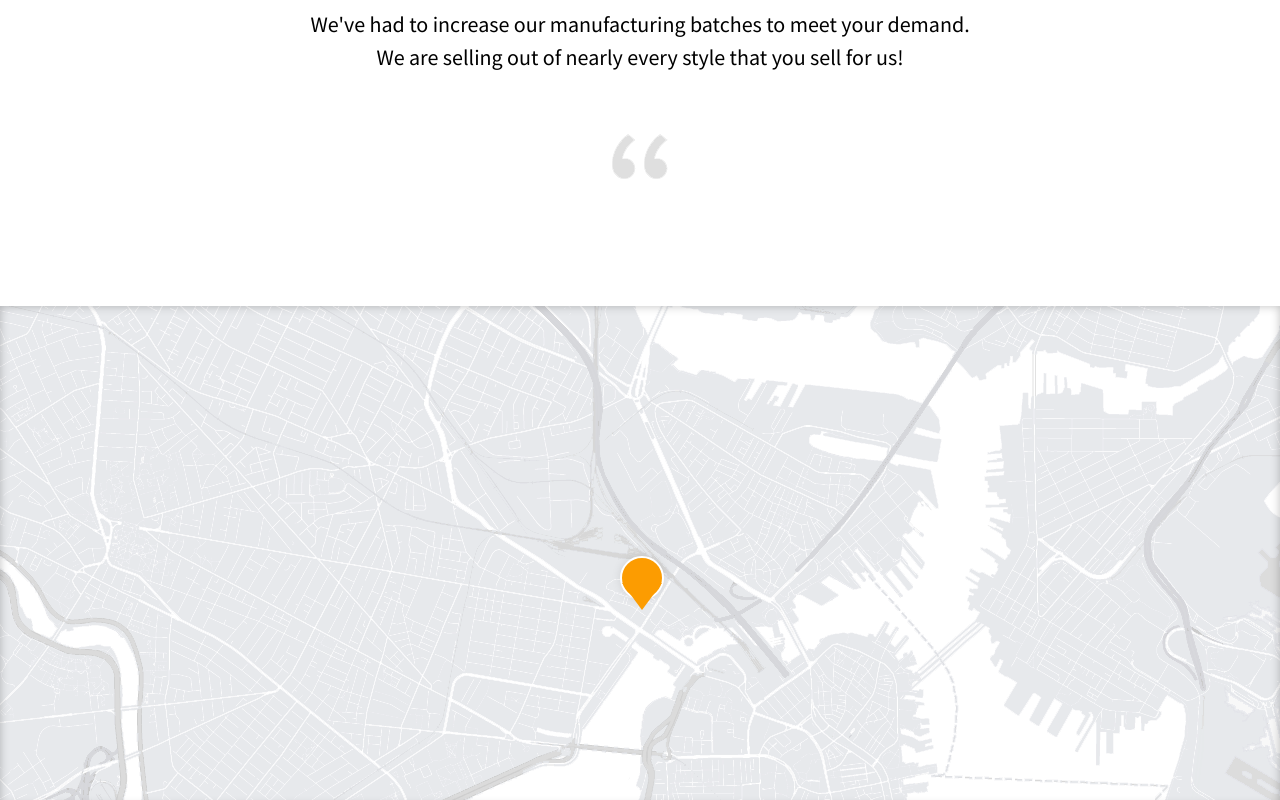
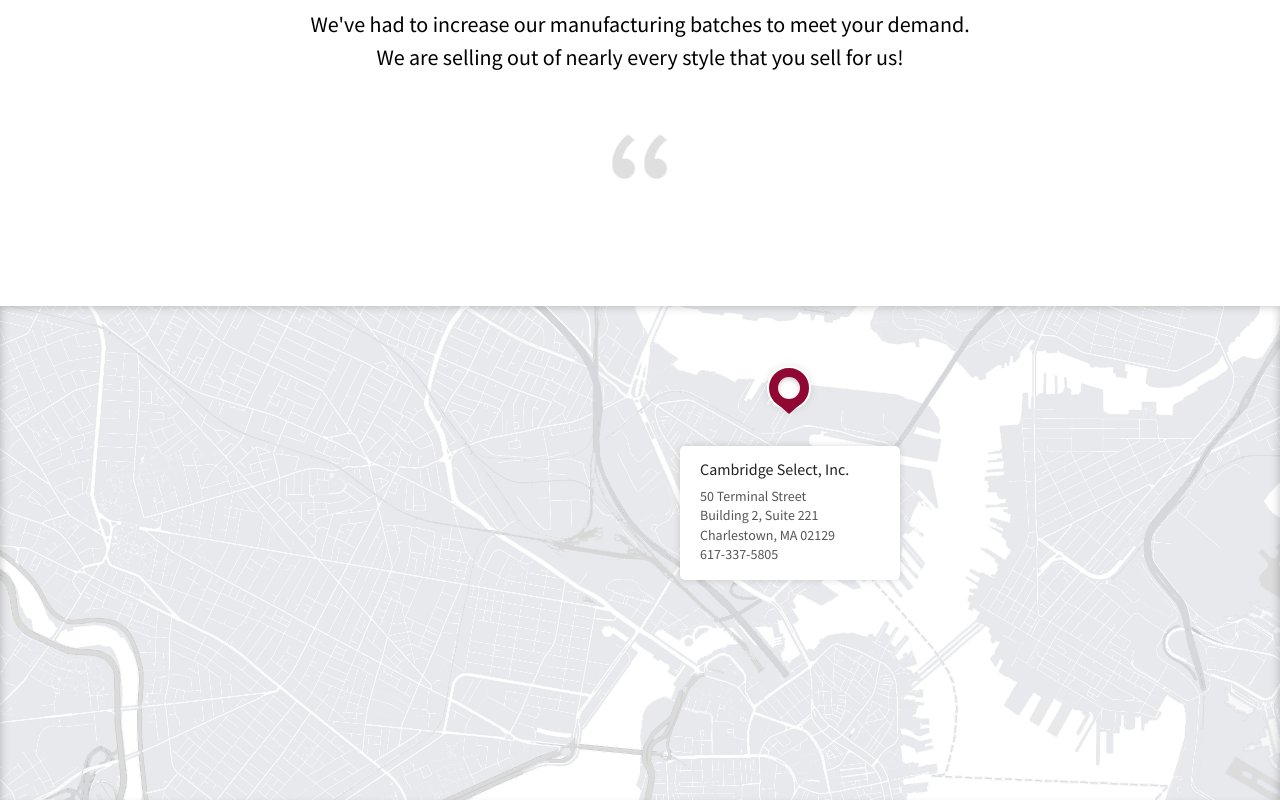
Before and after one commit to courthead/cambridge-select, a plain HTML site: page index.html in a window 1280 px wide. Shown: the part 2167-2967 px from the top of the page. Drawn offline with nearby package versions, Linux system fonts and the light colour scheme.

Commit message:
Added address blurb to map + dropping map marker in the correct place

```diff
--- a/index.html
+++ b/index.html
@@ -151,6 +151,15 @@
 
     <section id="map" class="section">
       <div class="marker"></div>
+      <div class="blurb">
+        <h3>Cambridge Select, Inc.</h3>
+        <p>
+          50 Terminal Street<br>
+          Building 2, Suite 221<br>
+          Charlestown, MA 02129<br>
+          617-337-5805
+        </p>
+      </div>
     </section>
 
     <section id="footer" class="section">
--- a/styles/home.css
+++ b/styles/home.css
@@ -257,21 +257,21 @@ body > .section {
 /*****************/
 
 #slideshow {
-  background-color: #eff2f5;
+  background-color: #e5e8eb;
   background-repeat: repeat-x;
-  background-image: -khtml-gradient(linear, left top, left bottom, from(#fff), to(#eff2f5)); /* Konqueror */
-  background-image: -moz-linear-gradient(top, #fff, #eff2f5); /* FF 3.6+ */
-  background-image: -ms-linear-gradient(top, #fff, #eff2f5); /* IE10 */
-  background-image: -webkit-gradient(linear, left top, left bottom, color-stop(0%, #fff), color-stop(100%, #eff2f5)); /* Safari 4+, Chrome 2+ */
-  background-image: -webkit-linear-gradient(top, #fff, #eff2f5); /* Safari 5.1+, Chrome 10+ */
-  background-image: -o-linear-gradient(top, #fff, #eff2f5); /* Opera 11.10 */
-  background-image: linear-gradient(top, #fff, #eff2f5); /* standard */nd-color: #f6f6f6;
+  background-image: -khtml-gradient(linear, left top, left bottom, from(#fff), to(#e5e8eb)); /* Konqueror */
+  background-image: -moz-linear-gradient(top, #fff, #e5e8eb); /* FF 3.6+ */
+  background-image: -ms-linear-gradient(top, #fff, #e5e8eb); /* IE10 */
+  background-image: -webkit-gradient(linear, left top, left bottom, color-stop(0%, #fff), color-stop(100%, #e5e8eb)); /* Safari 4+, Chrome 2+ */
+  background-image: -webkit-linear-gradient(top, #fff, #e5e8eb); /* Safari 5.1+, Chrome 10+ */
+  background-image: -o-linear-gradient(top, #fff, #e5e8eb); /* Opera 11.10 */
+  background-image: linear-gradient(top, #fff, #e5e8eb); /* standard */nd-color: #f6f6f6;
   border-bottom: 2px solid #e9ecef;
   width: 100%;
 }
 
 #slideshow .slide {
-  background: rgba(255, 255, 255, 0.65);
+  background: rgba(255, 255, 255, 0.5);
   border: 2px solid rgba(255, 255, 255, 1);
   border-radius: 10px;
   max-width: 800px;
@@ -375,27 +375,40 @@ body > .section {
 }
 
 #map .marker {
-  background-color: #fc9c01;
+  background-color: #8f0732;
   border-radius: 9999px;
   border: 2px solid #fff;
   box-shadow: 0 0 10px rgba(0, 0, 0, 0.1);
   height: 40px;
   left: 50%;
-  margin-left: -20px;
+  margin-left: 127px;
+  margin-top: -190px;
   position: absolute;
   top: -160px;
   width: 40px;
 }
 
+#map .marker:before {
+  background-color: #fff;
+  border-radius: 9999px;
+  box-shadow: inset 0 2px 5px rgba(0, 0, 0, 0.2);
+  content: "";
+  height: 22px;
+  left: 9px;
+  position: absolute;
+  top: 9px;
+  width: 22px;
+}
+
 #map .marker:after {
-  border-color: #fc9c01 transparent transparent;
+  border-color: #8f0732 transparent transparent;
   border-style: solid;
-  border-width: 27px 20px 20px;
+  border-width: 14px 16px 0;
   content: "";
   height: 0;
-  left: 0;
+  left: 4px;
   position: absolute;
-  top: 25px;
+  top: 32px;
   width: 0;
 }
 
@@ -430,6 +443,67 @@ body > .section {
   }
 }
 
+#map .blurb {
+  background-color: #fff;
+  border-radius: 5px;
+  box-shadow: 0 0 7px rgba(0, 0, 0, 0.15);
+  display: inline-block;
+  left: 50%;
+  margin-left: 40px;
+  margin-top: -120px;
+  opacity: 0;
+  padding: 15px 0 15px 20px;
+  position: absolute;
+  text-align: left;
+  top: 50%;
+  width: 200px;
+}
+
+#map .blurb.animate {
+  animation-name: mapBlurbAppear;
+  animation-duration: 550ms;
+  animation-fill-mode: forwards;
+  animation-delay: 1300ms;
+  -webkit-animation-name: mapBlurbAppear;
+  -webkit-animation-duration: 550ms;
+  -webkit-animation-fill-mode: forwards;
+  -webkit-animation-delay: 1300ms;
+}
+
+#map .blurb h3 {
+  color: #222;
+  font-size: 16px;
+  margin-bottom: 10px;
+}
+
+#map .blurb p {
+  color: #555;
+  font-size: 14px;
+  line-height: 1.4em;
+}
+
+@keyframes mapBlurbAppear {
+  0% {
+    opacity: 0;
+    margin-top: -120px;
+  }
+  100% {
+    opacity: 1;
+    margin-top: -110px;
+  }
+}
+
+@-webkit-keyframes mapBlurbAppear {
+  0% {
+    opacity: 0;
+    margin-top: -120px;
+  }
+  100% {
+    opacity: 1;
+    margin-top: -110px;
+  }
+}
+
 /**************/
 /*   Footer   */
 /**************/
```
